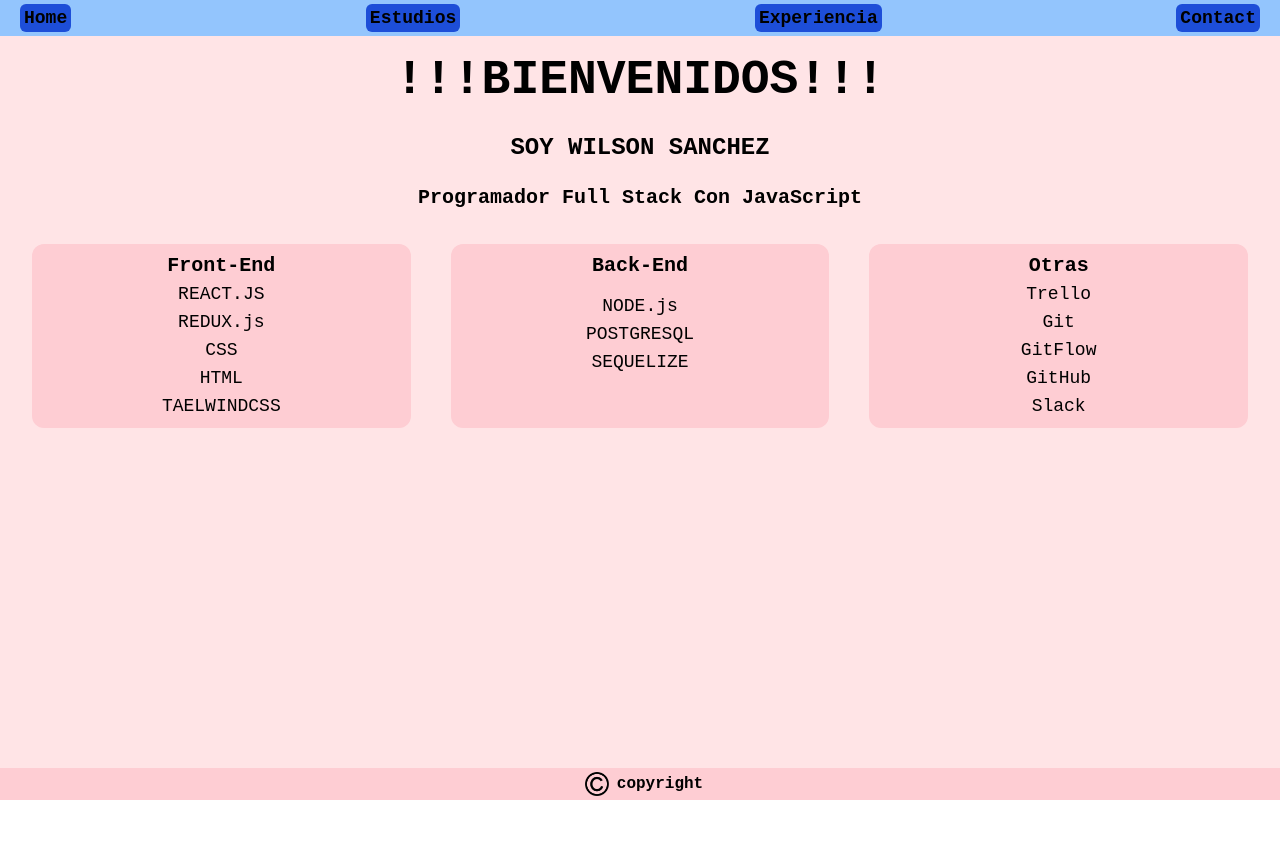
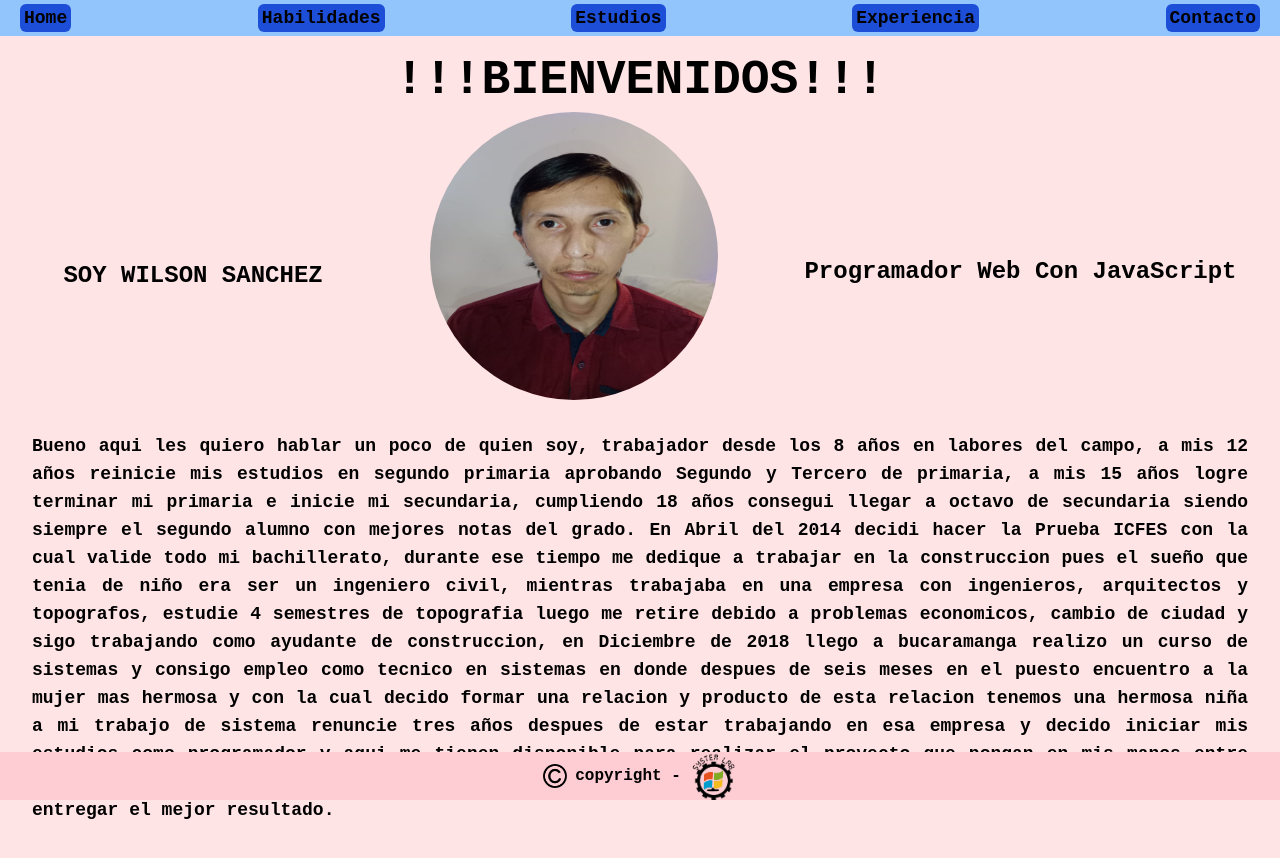
Before and after one commit to WilsonSanFullStack/Portafolio, a React (Vite) app: page / in a window 1280 px wide. Shown: the top 858 px of the page. Before the commit the page ends 800 px from the top, so only its background shows below. Built offline with nearby package versions, Linux system fonts and the light colour scheme; a web font is replaced by a local one.

Commit message:
agrego habilidades y home

```diff
--- a/src/App.jsx
+++ b/src/App.jsx
@@ -7,6 +7,7 @@ import Home from "./component/Home.jsx";
 import Estudios from "./component/Estudios.jsx";
 import Experiencia from "./component/Experiencia.jsx";
 import Contact from "./component/Contact.jsx";
+import Habilidades from "./component/habilidades.jsx";
 
 function App() {
   const { pathname } = useLocation();
@@ -18,6 +19,7 @@ function App() {
         <Route path="/estudios" element={<Estudios />} />
         <Route path="/experiencia" element={<Experiencia />} />
         <Route path="/contact" element={<Contact />} />
+        <Route path="/habilidades" element={<Habilidades />} />
       </Routes>
          {pathname !== '*' && <Footer/> }
     </div>
--- a/src/component/Footer.jsx
+++ b/src/component/Footer.jsx
@@ -2,12 +2,15 @@ import React from 'react'
 
 function Footer() {
   return (
-    <div className='bg-rose-200 h-8 w-full flex justify-center items-center fixed bottom-0'>
+    <div className='bg-rose-200 h-12 w-full flex justify-center items-center fixed bottom-0'>
       <div className='w-10 px-2'>
       <img src="/copyright.png" alt="logo copyright" />
       </div>
       <div>
-      <h1 className='font-bold'>copyright</h1>
+      <h1 className='font-bold'>copyright - </h1>
+      </div>
+      <div className='w-16 px-2'>
+      <img src="/system.png" alt="logo copyright" />
       </div>
     </div>
   )
--- /dev/null
+++ b/src/component/Habilidades.jsx
@@ -0,0 +1,52 @@
+import React from "react";
+
+const Habilidades = () => {
+  return (
+    <div className="bg-rose-100 min-h-screen pt-12 pb-10 justify-center items-center text-center">
+      <h1 className="text-2xl p-1 font-bold">Habilidades</h1>
+      <div>
+      <p className="text-justify px-8 font-semibold">
+        Mi enfoque principal está en el desarrollo backend utilizando
+        tecnologías como Node.js, Express.js y bases de datos como PostgreSQL.
+        También tengo experiencia en el diseño e implementación de arquitecturas
+        de microservicios. Además de mis habilidades en backend, tengo
+        experiencia en el desarrollo frontend utilizando React, Redux, HTML5,
+        CSS3 y JavaScript, lo que me permite colaborar eficientemente con
+        equipos Full Stack en proyectos integrales. Soy cómodo trabajando tanto
+        en equipo como de forma independiente, y estoy siempre dispuesto a
+        aprender nuevas tecnologías para mejorar mis habilidades y mantenerme
+        actualizado en el cambiante mundo del desarrollo web.
+      </p>
+      <h2 className="text-2xl p-1 font-bold">Habilidades</h2>
+        <div className="grid grid-cols-3 m-2 p-1 ">
+          <div className="bg-rose-200 rounded-xl text-lg m-5 p-2">
+            <p className="font-bold text-xl">Front-End</p>
+            <p>REACT.JS</p>
+            <p>REDUX.js</p>
+            <p>CSS</p>
+            <p>HTML</p>
+            <p>TAELWINDCSS</p>
+          </div>
+          <div className="bg-rose-200 rounded-xl text-lg m-5 p-2">
+            <p className="font-bold text-xl pb-3">Back-End</p>
+            <p>NODE.js</p>
+            <p>POSTGRESQL</p>
+            <p>SEQUELIZE</p>
+
+            <br />
+          </div>
+          <div className="bg-rose-200 rounded-xl text-lg m-5 p-2">
+            <p className="font-bold text-xl">Otras</p>
+            <p>Trello</p>
+            <p>Git</p>
+            <p>GitFlow</p>
+            <p>GitHub</p>
+            <p>Slack</p>
+          </div>
+        </div>
+      </div>
+    </div>
+  );
+};
+
+export default Habilidades;
--- a/src/component/Home.jsx
+++ b/src/component/Home.jsx
@@ -4,38 +4,45 @@ const Home = () => {
   return (
     <div className="bg-rose-100 min-h-screen pt-12 pb-12 justify-center items-center text-center">
       <div className="a text-5xl font-bold p-2">
-      <h1>!!!BIENVENIDOS!!!</h1>
+        <h1>!!!BIENVENIDOS!!!</h1>
       </div>
-      <h2 className="text-2xl p-5 font-bold">SOY WILSON SANCHEZ</h2>
-      <h2 className="font-bold text-xl">Programador Full Stack Con JavaScript</h2>
-      <div>
-        <div className="grid grid-cols-3 m-2 p-1 ">
-        <div className="bg-rose-200 rounded-xl text-lg m-5 p-2">
-          <p className="font-bold text-xl">Front-End</p>
-          <p>REACT.JS</p>
-          <p>REDUX.js</p>
-          <p>CSS</p>
-          <p>HTML</p>
-          <p>TAELWINDCSS</p>
-        </div>
-        <div className="bg-rose-200 rounded-xl text-lg m-5 p-2">
-          <p className="font-bold text-xl pb-3">Back-End</p>
-          <p>NODE.js</p>
-          <p>POSTGRESQL</p>
-          <p>SEQUELIZE</p>
+      <div className="flex">
+        <h2 className="text-2xl p-5 font-bold text-left mt-32 mx-auto">
+          SOY WILSON SANCHEZ
+        </h2>
+        <img
+          src="/foto.jpg"
+          alt="foto personal"
+          className="w-72 h-72 rounded-full  mx-auto"
+        />
+        <h2 className="font-bold text-2xl text-right mt-36 mx-auto">
+          Programador Web Con JavaScript
+        </h2>
+      </div>
 
-          <br />
-        </div>
-        <div className="bg-rose-200 rounded-xl text-lg m-5 p-2">
-          <p className="font-bold text-xl">Otras</p>
-          <p>Trello</p>
-          <p>Git</p>
-          <p>GitFlow</p>
-          <p>GitHub</p>
-          <p>Slack</p>
-        </div>
-      </div>
-      </div>
+      <p className="text-justify p-8 font-semibold text-lg">
+        Bueno aqui les quiero hablar un poco de quien soy, trabajador desde los
+        8 años en labores del campo, a mis 12 años reinicie mis estudios en
+        segundo primaria aprobando Segundo y Tercero de primaria, a mis 15 años
+        logre terminar mi primaria e inicie mi secundaria, cumpliendo 18 años
+        consegui llegar a octavo de secundaria siendo siempre el segundo alumno
+        con mejores notas del grado. En Abril del 2014 decidi hacer la Prueba
+        ICFES con la cual valide todo mi bachillerato, durante ese tiempo me
+        dedique a trabajar en la construccion pues el sueño que tenia de niño
+        era ser un ingeniero civil, mientras trabajaba en una empresa con
+        ingenieros, arquitectos y topografos, estudie 4 semestres de topografia
+        luego me retire debido a problemas economicos, cambio de ciudad y sigo
+        trabajando como ayudante de construccion, en Diciembre de 2018 llego a
+        bucaramanga realizo un curso de sistemas y consigo empleo como tecnico
+        en sistemas en donde despues de seis meses en el puesto encuentro a la
+        mujer mas hermosa y con la cual decido formar una relacion y producto de
+        esta relacion tenemos una hermosa niña a mi trabajo de sistema renuncie
+        tres años despues de estar trabajando en esa empresa y decido iniciar
+        mis estudios como programador y aqui me tienen disponible para realizar
+        el proyecto que pongan en mis manos entre mas desafiante sea mucho mejor
+        pues esto hara que adquiera mas experiencia en el campo y tambien me
+        esfuerze por entregar el mejor resultado.
+      </p>
     </div>
   );
 };
--- a/src/component/NavBar.jsx
+++ b/src/component/NavBar.jsx
@@ -6,6 +6,9 @@ const NavBar = () => {
     <div className="bg-blue-300 w-full flex justify-between items-center fixed top-0 z-10">
       <NavLink to="/">
         <button className="btn-n">Home</button>
+      </NavLink>
+      <NavLink to="/habilidades">
+        <button className="btn-n">Habilidades</button>
       </NavLink>
 
       <NavLink to="/estudios">
@@ -17,7 +20,7 @@ const NavBar = () => {
       </NavLink>
 
       <NavLink to="/contact">
-        <h2 className="btn-n">Contact</h2>
+        <h2 className="btn-n">Contacto</h2>
       </NavLink>
     </div>
   );
```
Also changed, not shown: public/foto.jpg (added).
